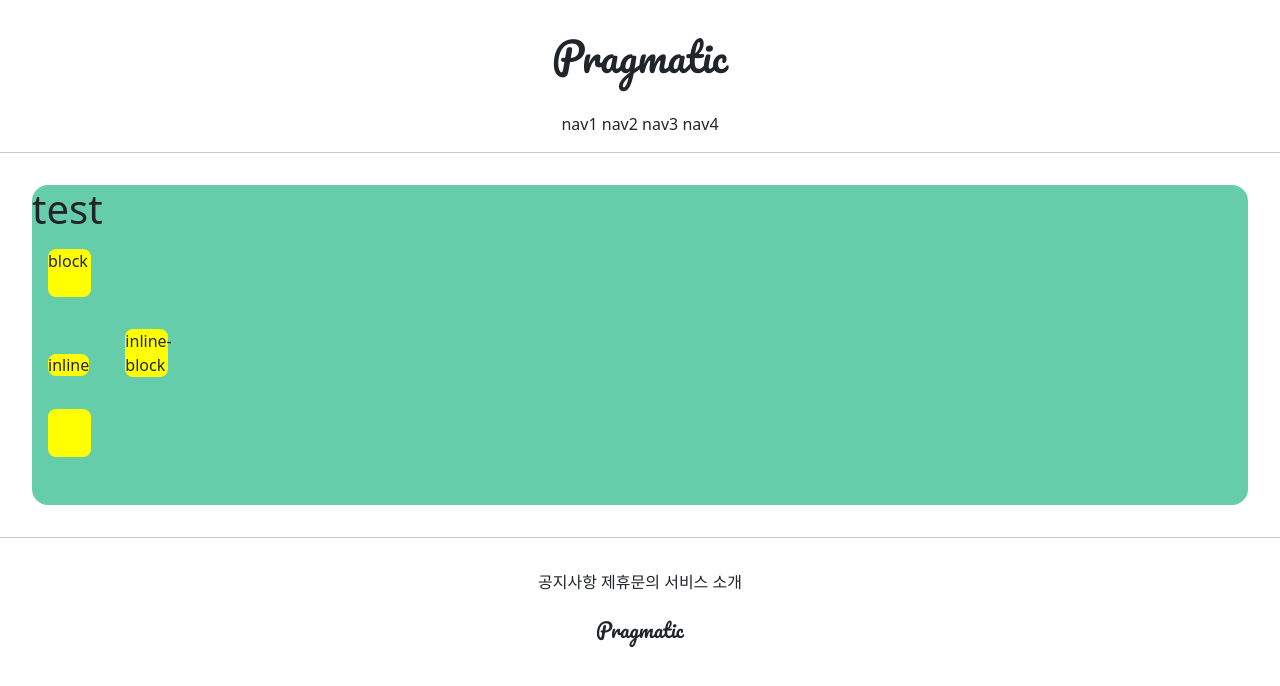
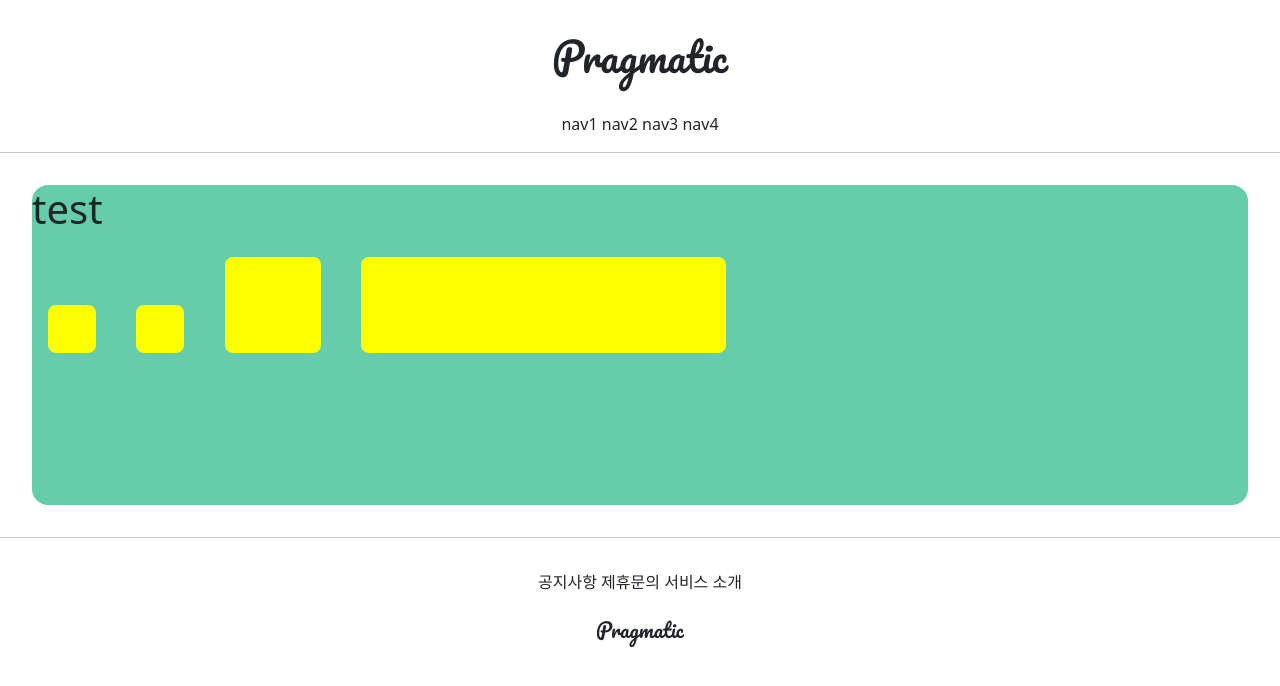
Before and after one commit to hyoung2/hhnini_4, a Django app: page /accounts/hello_world/ in a window 1280 px wide. Shown: the top 686 px of the page. Run offline with Django 3.2, Linux system fonts and the light colour scheme; parts of the project's set-up code (start-up, migrations or seed data) failed here and were passed over.

Commit message:
7/7 4ban class commit 3

```diff
--- a/accountapp/templates/accountapp/hello_world.html
+++ b/accountapp/templates/accountapp/hello_world.html
@@ -6,22 +6,22 @@
         .testing{
             background-color: yellow;
             margin: 1rem;
-            width: 43px;
+            width: 48px;
             height: 48px;
             border-radius: .5rem;
+            display: inline-block
         }
 
 
     </style>
 
-    <div style="height: 20rem; background-color: mediumaquamarine; margin: 2rem; border-radius: 1rem ">
+    <div style="height: 20rem; background-color: mediumaquamarine; margin: 2rem; border-radius: 1rem; font-size: 2rem">
 <h1> test </h1>
 
-    <div class="testing" style="display: block">block</div>
-    <div class="testing" style="display: inline">inline</div>
-    <div class="testing" style="display: none">none</div>
-    <div class="testing" style="display: inline-block">inline-block</div>
-    <div class="testing"></div>
+    <div class="testing" style="height: 48px; width: 48px"></div>
+    <div class="testing" style="height: 3rem; width: 3rem"></div>
+    <div class="testing" style="height: 3em; width: 3em"></div>
+    <div class="testing" style="height: 30%; width: 30%"></div>
 
 </div>
 
```
